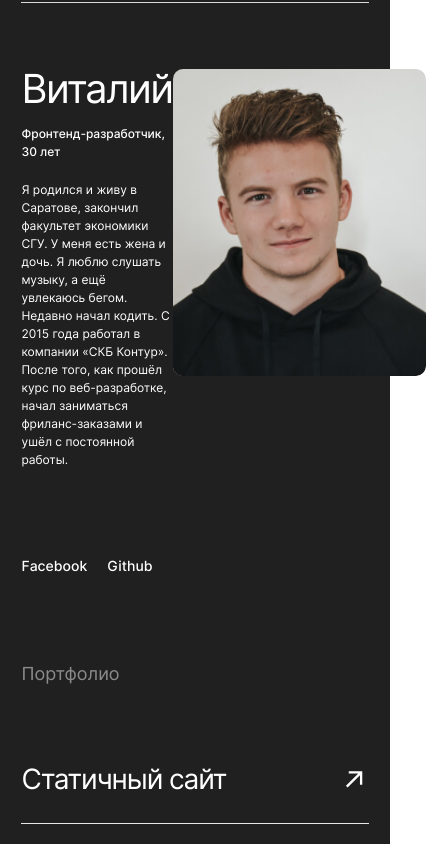
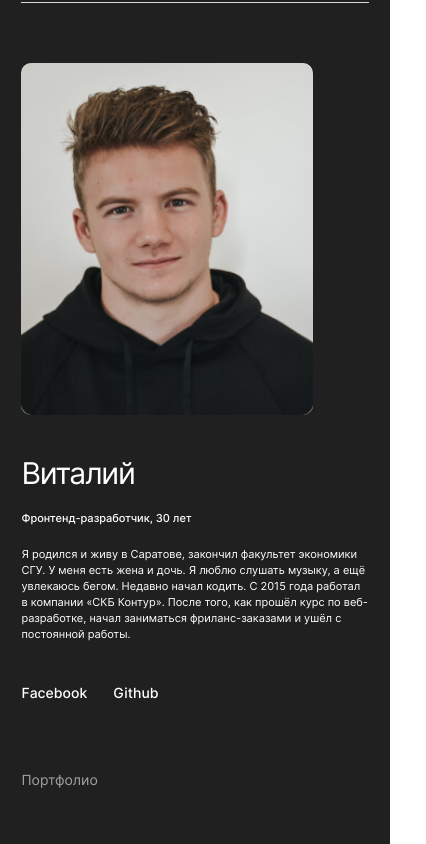
Before and after one commit to VeronaDracula/movies-explorer-frontend, a React (Create React App) app: page / in a window 390 px wide. Shown: the part 2120-2964 px from the top of the page, 426 px wide, since content can reach past the window. Built offline with nearby package versions, Linux system fonts and the light colour scheme.

Commit message:
about 480

```diff
--- a/src/components/AboutMe/AboutMe.css
+++ b/src/components/AboutMe/AboutMe.css
@@ -153,6 +153,10 @@
         width: 255px;
     }
 
+    .about__portfolio-title {
+        color: #A0A0A0;
+    }
+
     .about__portfolio-list-item {
         border-bottom: 1px solid #E6E6E6;
     }
@@ -161,4 +165,65 @@
         font-size: 28px;
         line-height: 1.79;
     }
+
+    .about__portfolio-list-icon {
+        background: transparent 50% no-repeat url('../../images/arrow_table-min.svg');
+    }
 }
+
+@media screen and (max-width: 480px) {
+    .about__data {
+        padding-top: 60px;
+        padding-bottom: 69px;
+        flex-direction: column;
+    }
+
+    .about__data-text {
+        order: 1;
+    }
+
+    .about__data-text-title {
+        font-size: 30px;
+        line-height: 36px;
+        margin: 0 0 20px 0;
+    }
+
+    .about__data-text-subtitle {
+        font-size: 11px;
+        line-height: 1.45;
+    }
+
+    .about__data-text-info {
+        font-size: 11px;
+        line-height: 1.45;
+        margin: 0 0 40px 0;
+    }
+
+    .about__data-contacts-item {
+        margin: 0 26px 0 0;
+    }
+
+    .about__student-data-img {
+        order: 0;
+        height: 352px;
+        width: 292px;
+        margin-bottom: 40px;
+    }
+
+    .about__portfolio-title {
+        font-size: 14px;
+        line-height: 1.43;
+        margin: 0 0 40px 0;
+    }
+
+    .about__portfolio-list-link {
+        font-size: 18px;
+        line-height: 1.56;
+    }
+
+    .about__portfolio-list-icon {
+        background: transparent 50% no-repeat url('../../images/arrow_mobile-min.svg');
+        width: 18px;
+        height: 28px;
+    }
+}
--- a/src/components/AboutMe/AboutMe.js
+++ b/src/components/AboutMe/AboutMe.js
@@ -29,7 +29,6 @@ function AboutMe() {
                                target="_blank" rel="noreferrer">Github</a>
                         </li>
                     </ul>
-
                 </div>
                 <img className="about__student-data-img" src={studentPhoto} alt="фото студента"/>
             </div>
--- a/src/components/Main/Main.css
+++ b/src/components/Main/Main.css
@@ -36,6 +36,6 @@
     }
 
     .about {
-        min-height: 994px;
+        min-height: 1198px;
     }
 }
--- a/src/components/MainTitle/MainTitle.js
+++ b/src/components/MainTitle/MainTitle.js
@@ -3,7 +3,7 @@ import React from 'react';
 function MainTitle(props) {
 
     return (
-        <div className={props.section ? "section-title section-title_type_technologies" : "section-title"}>
+        <div className={props.technologies ? "section-title section-title_type_technologies" : "section-title"}>
             <h2 className="section-title__title">{props.buttonText}</h2>
         </div>
     );
--- a/src/components/Techs/Techs.js
+++ b/src/components/Techs/Techs.js
@@ -6,7 +6,7 @@ function Techs() {
 
     return (
         <div className="technologies__container page__content">
-            <MainTitle buttonText={"Технологии"} section="Технологии"/>
+            <MainTitle buttonText={"Технологии"} technologies="Технологии"/>
             <div className="technologies__content">
                 <h3 className="technologies__title">7 технологий</h3>
                 <p className="technologies__subtitle">На курсе веб-разработки мы освоили технологии,
```
